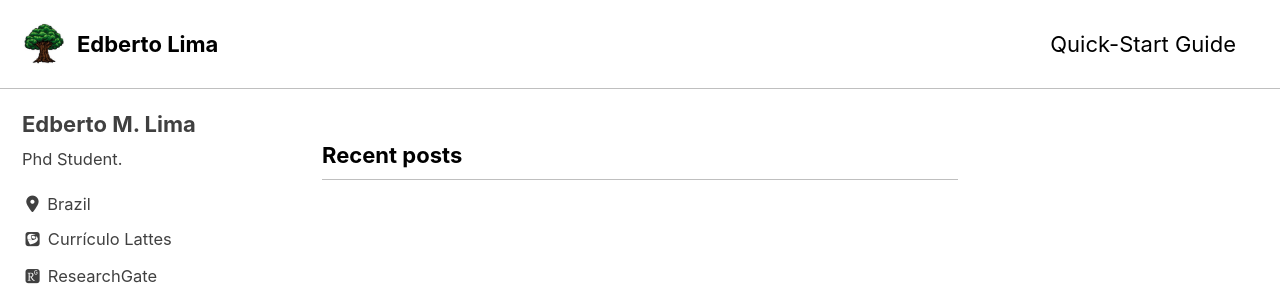
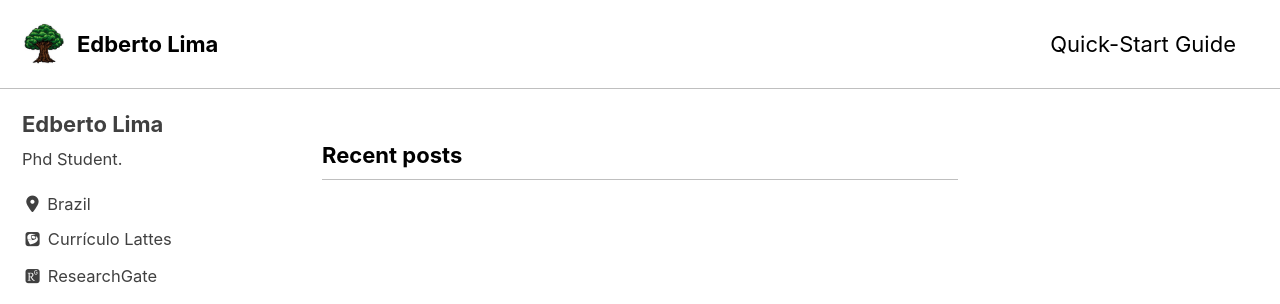
Before and after one commit to ericklisboito/ericklisboito, a Jekyll site: the page built from index.html, in a window 1280 px wide. Shown: the top 304 px of the page. Built offline with Jekyll 4.4.1, drawn with Linux system fonts in a browser that asks for light colours; cached includes are drawn as plain includes; nearby versions of some CDN libraries; some web fonts are replaced; the list of posts is cut into pages by our own code.

```diff
--- a/_config.yml
+++ b/_config.yml
@@ -107,7 +107,7 @@ analytics:
 
 # Site Author
 author:
-  name             : "Edberto M. Lima"
+  name             : "Edberto Lima"
   avatar           : # path of avatar image, e.g. "/assets/images/bio-photo.jpg"
   bio              : "Phd Student."
   location         : "Brazil"
```
